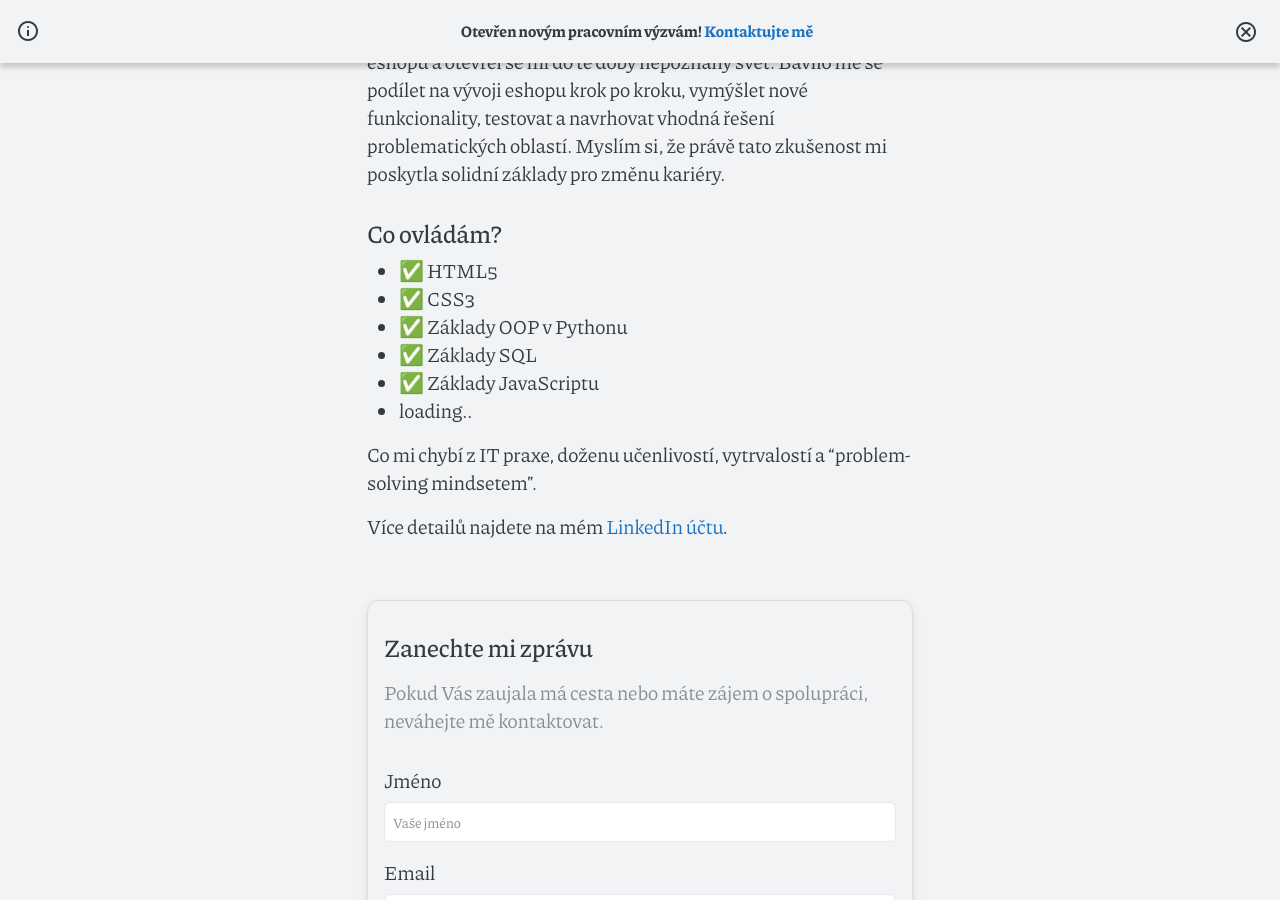
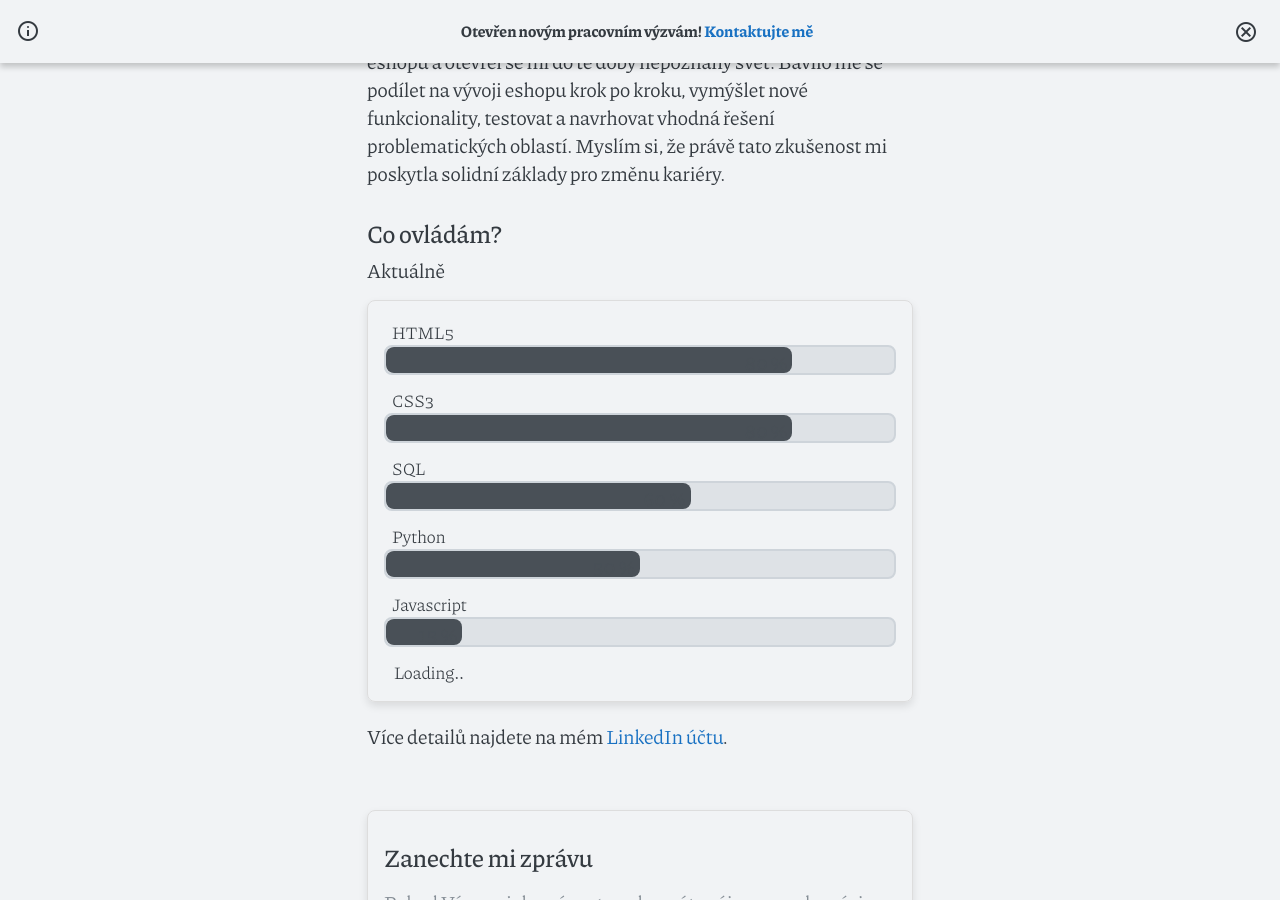
Before and after one commit to Dandee42/dandee42.github.io, a Jekyll site: the page built from index.md, in a window 1280 px wide and 900 px high, scrolled down 1368 px. Built offline with Jekyll 4.4.1, drawn with Linux system fonts in a browser that asks for light colours.

Commit message:
Progress bar

```diff
--- /dev/null
+++ b/_includes/progress-bar.html
@@ -0,0 +1,33 @@
+<div class="progress-bar-container">
+    <div class="progress-bar-unit">
+    <small><span class="progress-bar-title">HTML5</span></small>
+        <div class="progress-bar progress-bar-one">
+        <span>80 %</span>
+        </div>
+    </div>
+    <div class="progress-bar-unit">
+        <small><span class="progress-bar-title">CSS3</span></small>
+        <div class="progress-bar progress-bar-two">
+        <span>80 %</span>
+        </div>
+    </div>
+    <div class="progress-bar-unit">
+        <small><span class="progress-bar-title">SQL</span></small>
+        <div class="progress-bar progress-bar-three">
+        <span>60 %</span>
+        </div>
+    </div>
+    <div class="progress-bar-unit">
+        <small><span class="progress-bar-title">Python</span></small>
+        <div class="progress-bar progress-bar-four">
+        <span>50 %</span>
+        </div>
+    </div>
+        <div class="progress-bar-unit">
+        <small><span class="progress-bar-title">Javascript</span></small>
+        <div class="progress-bar progress-bar-five">
+        <span>15 %</span>
+        </div>
+    </div>
+    <div><small><span class="loading">Loading</span></small><span class="dots"></span></div>
+</div>
--- a/_sass/_elements.scss
+++ b/_sass/_elements.scss
@@ -119,30 +119,6 @@ a.reversefootnote {
   }
 }
 
-.dots::after {
-  content: '';
-  animation: dot-blink 2.0s infinite steps(1, end);
-}
-
-/* Animation of dot-blinking */
-@keyframes dot-blink {
-  0% {
-    content: '';
-  }
-  25% {
-    content: '.';
-  }
-  50% {
-    content: '..';
-  }
-  75% {
-    content: '...';
-  }
-  100% {
-    content: '....';
-  }
-}
-
 .contact-section {
   width: 100%;
   max-width: 40rem;
@@ -150,7 +126,7 @@ a.reversefootnote {
   margin-right: auto;
   padding: 0 1rem;
   border: 1px solid #ddd;
-  border-radius: 12px;
+  border-radius: 8px;
   box-shadow: 0 4px 8px rgba(0, 0, 0, 0.1);
 }
 
@@ -335,3 +311,104 @@ a.reversefootnote {
 .hidden {
   display: none !important;
 }
+
+.progress-bar-container {
+  width: 100%;
+  max-width: 40rem;
+  margin: 15px auto 20px auto;
+  padding: 1rem 1rem;
+  border: 1px solid #ddd;
+  border-radius: 8px;
+  box-shadow: 0 4px 8px rgba(0, 0, 0, 0.1);
+  box-sizing: border-box;
+}
+
+.progress-bar-title {
+  padding-left: 8px;
+}
+
+.progress-bar-unit {
+  margin: 0 auto 10px auto;
+}
+
+.progress-bar {
+  width: 100%;
+  height: 30px;
+  border-radius: 8px;
+  border: 2px solid var(--color-border);
+  background-color: var(--color-progress-bar-background);
+  overflow: hidden;
+  position: relative;
+}
+
+.progress-bar span {
+  height: 100%;
+  display: block;
+  width: 0;
+  color: var(--color-background);
+  line-height: 30px;
+  position: absolute;
+  text-align: end;
+  padding-right: 5px;
+  border-radius: 8px;
+}
+
+.progress-bar span:hover {
+  background-color: var(--color-text);
+  color: var(--color-background);
+}
+
+.progress-bar-one span {
+  background-color: var(--color-progress-bar);
+  color: var(--color-progress-bar-text);
+  width: 80%;
+}
+
+.progress-bar-two span {
+  background-color: var(--color-progress-bar);
+  color: var(--color-progress-bar-text);
+  width: 80%;
+}
+.progress-bar-three span {
+  background-color: var(--color-progress-bar);
+  color: var(--color-progress-bar-text);
+  width: 60%;
+}
+.progress-bar-four span {
+  background-color: var(--color-progress-bar);
+  color: var(--color-progress-bar-text);
+  width: 50%;
+}
+.progress-bar-five span {
+  background-color: var(--color-progress-bar);
+  color: var(--color-progress-bar-text);
+  width: 15%;
+}
+
+.dots::after {
+  content: '';
+  animation: dot-blink 2.0s infinite steps(1, end);
+}
+
+/* Animation of dot-blinking */
+@keyframes dot-blink {
+  0% {
+    content: '';
+  }
+  25% {
+    content: '.';
+  }
+  50% {
+    content: '..';
+  }
+  75% {
+    content: '...';
+  }
+  100% {
+    content: '....';
+  }
+}
+
+.loading {
+  padding-left: 10px;
+}
--- a/_sass/_variables.scss
+++ b/_sass/_variables.scss
@@ -24,6 +24,9 @@ html[data-theme="light"] {
   --color-form-placeholder: var(--oc-gray-6);
   --color-form-description: var(--oc-gray-6);
   --color-alert-background: var(--oc-gray-1);
+  --color-progress-bar-background: var(--oc-gray-3);
+  --color-progress-bar: var(--oc-gray-7);
+  --color-progress-bar-text: var(--oc-gray-7);
 }
 
 html[data-theme="dark"] {
@@ -39,4 +42,7 @@ html[data-theme="dark"] {
   --color-form-placeholder: var(--oc-gray-6);
   --color-form-description: var(--oc-gray-4);
   --color-alert-background: var(--oc-gray-8);
+  --color-progress-bar-background: var(--oc-gray-8);
+  --color-progress-bar: var(--oc-gray-6);
+  --color-progress-bar-text: var(--oc-gray-6);
 }
--- a/index.md
+++ b/index.md
@@ -13,14 +13,8 @@ Hledám si novou práci na juniorních pozicích QA testera webových aplikací,
 Protože IT je vysoce dynamický obor, kde je nezbytné se neustále učit novým věcem. A to mě právě baví. Jsem totiž od přírody zvídavé povahy. Měl jsem to štěstí, že jsem v pozici online markeťáka mohl nahlédnout pod ruce programátorům při vývoji eshopu a otevřel se mi do té doby nepoznaný svět. Bavilo mě se podílet na vývoji eshopu krok po kroku, vymýšlet nové funkcionality, testovat a navrhovat vhodná řešení problematických oblastí. Myslím si, že právě tato zkušenost mi poskytla solidní základy pro změnu kariéry.
 
 ## Co ovládám?
-- ✅ HTML5
-- ✅ CSS3
-- ✅ Základy OOP v Pythonu
-- ✅ Základy SQL
-- ✅ Základy JavaScriptu
-- <div>loading<span class="dots"></span></div>
-
-Co mi chybí z IT praxe, doženu učenlivostí, vytrvalostí a "problem-solving mindsetem".
+Aktuálně
+{% include progress-bar.html %}
 
 Více detailů najdete na mém [LinkedIn účtu](https://www.linkedin.com/in/daniel-hladik/).
 
```
Also changed, not shown: cv.md (+3 -0 lines).
